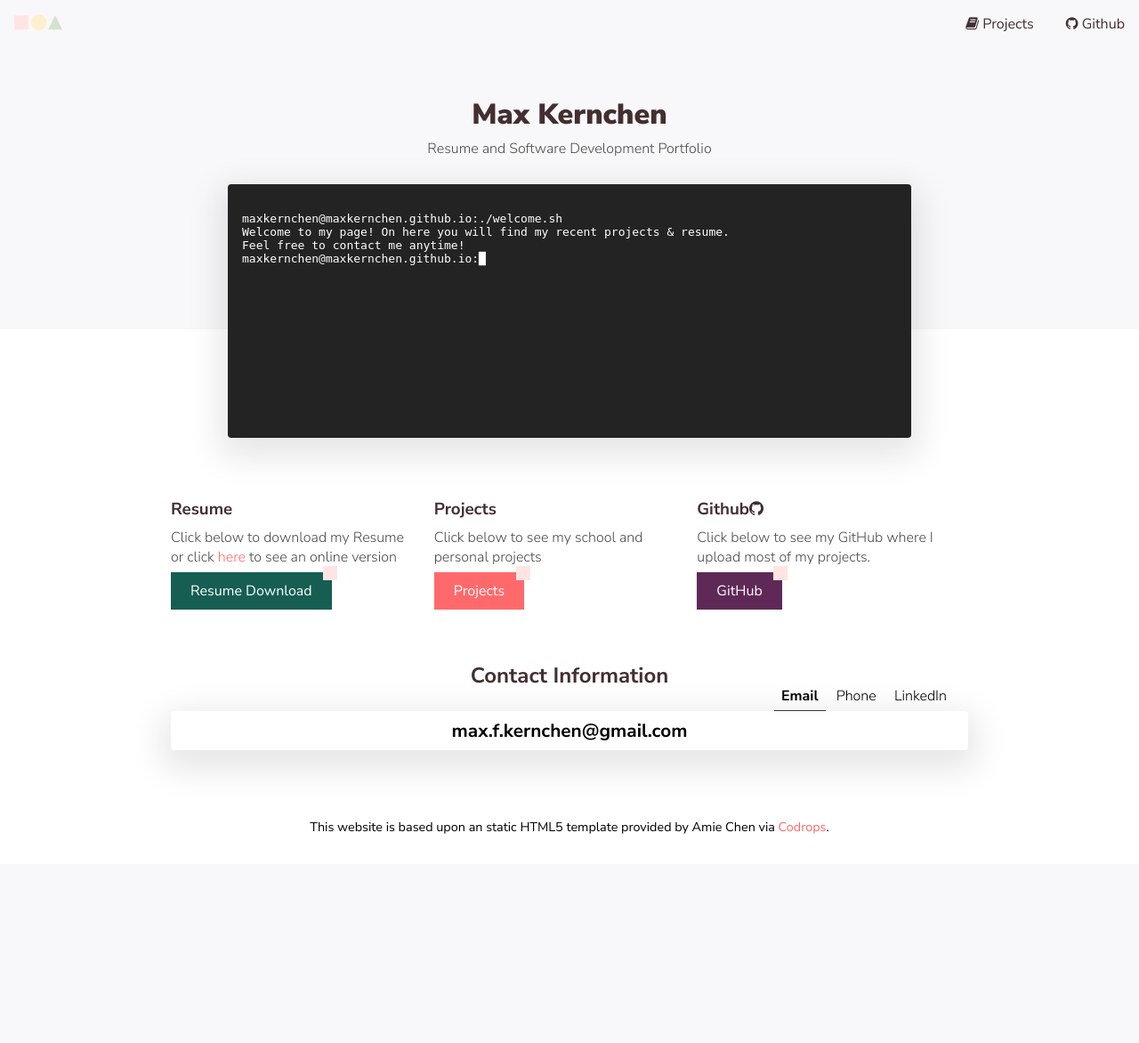
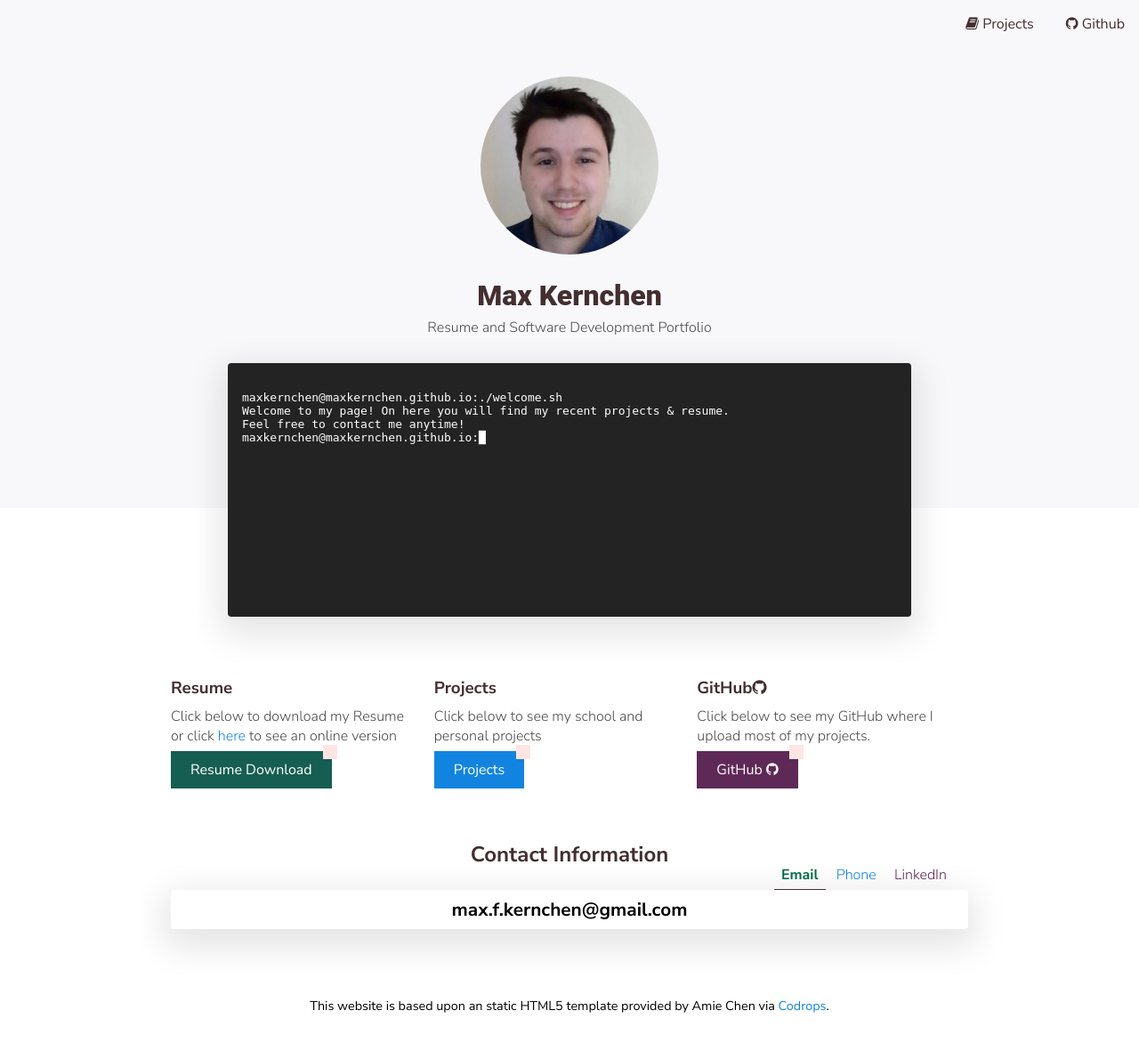
Before and after one commit to maxkernchen/maxkernchen.github.io, a PHP site: page / in a window 1280 px wide. Shown: the whole page at 89% size. Before the commit the page ends 937 px from the top, so only its background shows below. Run offline with PHP 8.4, Linux system fonts and the light colour scheme; some libraries are stand-ins or nearby versions.

Commit message:
Theme updates and additional projects added

```diff
--- a/index.html
+++ b/index.html
@@ -4,18 +4,20 @@
       <meta charset="utf-8">
       <meta name="description" content="">
       <meta name="viewport" content="width=device-width, initial-scale=1">
-      <title>Max Kernchen - Portfolio & Resume</title>
       <link rel="stylesheet" href="https://cdnjs.cloudflare.com/ajax/libs/font-awesome/4.7.0/css/font-awesome.min.css">
       <link href="https://fonts.googleapis.com/css?family=Nunito+Sans:300,400,600,700,800,900" rel="stylesheet">
       <link rel="stylesheet" href="https://cdnjs.cloudflare.com/ajax/libs/highlight.js/9.12.0/styles/railscasts.min.css">
       <link rel="stylesheet" href="scribbler-global.css">
-      <link rel="stylesheet" href="scribbler-landing.css">
+      <link rel="stylesheet" href="scribbler-landing.css"
+      <link rel="author" href="humans.txt">
 
-      <link rel="author" href="humans.txt">
+      <title>Max Kernchen - Portfolio & Resume</title>
+
+
   </head>
   <body>
     <nav>
-      <div class="logo"></div>
+      <div></div>
       <ul class="menu">
         <div class="menu__item toggle"><span></span></div>
         <li class="menu__item"><a href="projects.html" class="link link--dark"><i class="fa fa-book"></i> Projects</a></li>
@@ -23,12 +25,14 @@
       </ul>
     </nav>
     <div class="hero">
+        <img  src="profile.jpg" alt="Profile Picture" class="profile_pic">
       <h1 class="hero__title">Max Kernchen</h1>
+
       <p class="hero__description">Resume and Software Development Portfolio</p>
     </div>
     <div class="hero__terminal">
       <pre>
-        <!-- Place your demo code here -->
+
         <code class="shell-session demo">maxkernchen@maxkernchen.github.io:</code>
 
       </pre>
@@ -46,12 +50,12 @@
         <div class="feature__item">
           <h3 class="section__title">Projects</h3>
           <p>Click below to see my school and personal projects </p>
-          <a href="projects.html" class="button--primary">Projects</a>
+          <a href="projects.html" style="background-color:#1284df" class="button--primary">Projects</a>
         </div>
         <div class="feature__item">
-            <h3 class="section__title">Github<i class="fa fa-github"></i></h3>
+            <h3 class="section__title">GitHub<i class="fa fa-github"></i></h3>
             <p>Click below to see my GitHub where I upload most of my projects.</p>
-            <a href="https://github.com/maxkernchen" style="margin-left: 0px" class="button--github">GitHub</a>
+            <a href="https://github.com/maxkernchen" style="margin-left: 0px" class="button--github">GitHub <i class="fa fa-github"></i></a>
           </div>
       </div>
       <br>
@@ -60,9 +64,9 @@
         <h3 class="section__title" style="text-align: center;font-size: 1.5rem">Contact Information</h3>
         <div class="tab__container">
           <ul class="tab__menu">
-            <li class="tab active" data-tab="Email">Email</li>
-            <li class="tab" data-tab="Phone">Phone</li>
-            <li class="tab" data-tab="LinkedIn">LinkedIn</li>
+            <li class="tab active" style="color:#026b45" data-tab="Email">Email</li>
+            <li class="tab" style="color:#1284df" data-tab="Phone">Phone</li>
+            <li class="tab" style="color:#5e2957"data-tab="LinkedIn">LinkedIn</li>
           </ul>
          <div class="contact">
             <a class="tab__pane active Email" style="color:black" href="mailto:max.f.kernchen@gmail.com">max.f.kernchen@gmail.com</a>
--- a/scribbler-global.css
+++ b/scribbler-global.css
@@ -11,7 +11,7 @@
   --dark-gray-color: #444D56;
   --bg-color: #F8F8FA;
   --code-bg-color: #F0E8E8;
-  --link-color:rgb(192, 109, 98);
+  --link-color:rgb(18, 132, 223);
   --common-button-color: rgb(22, 94, 82);
   --github-button-color:rgb(94, 41, 87);
 }
@@ -22,6 +22,7 @@ html, body {
   margin: 0;
   font-family: 'Nunito Sans', sans-serif;
   background-color: white;
+
 }
 
 p {
@@ -235,7 +236,7 @@ hr {
 }
 
 .link--light {
-  color: var(--accent-color);
+  color: var(--link-color);
 }
 
 /* menu */
--- a/scribbler-landing.css
+++ b/scribbler-landing.css
@@ -27,6 +27,7 @@ nav {
 
 .hero__title {
   font-weight: 900;
+  font-family: 'Roboto', sans-serif;
   color: var(--primary-color);
 }
 
@@ -164,6 +165,12 @@ nav {
   margin: 3rem auto 2rem auto;
   text-align: center;
 }
+.profile_pic{
+
+  margin-left: auto;
+  margin-right: auto;
+  border-radius: 50%;
+}
 
 @media (max-width: 750px) {
   .hero__terminal {
@@ -187,4 +194,5 @@ nav {
   .keybinding {
     font-size: 0.8rem;
   }
+
 }
--- a/scribbler-doc.css
+++ b/scribbler-projects.css
@@ -64,13 +64,13 @@ html, body {
 }
 
 .doc__nav li:hover {
-  color: var(--primary-color-light);
+  color:#1284df;
   cursor: pointer;
   transition: color .3s ease-in-out;
 }
 
 .doc__nav .selected {
-  color: var(--accent-color);
+  color: #1284df;
   position: relative;
 }
 
@@ -79,7 +79,7 @@ html, body {
   content: "";
   width: 1rem;
   height: 1rem;
-  background-color: var(--accent-color);
+  background-color:rgb(94, 41, 87);
   left: -1.5rem;
   top: 0.3rem;
 }
--- a/scribbler.js
+++ b/scribbler.js
@@ -93,7 +93,7 @@ window.addEventListener("load", function() {
   }
 });
 
-//in page scrolling for documentaiton page
+//in page scrolling for project page
 var btns = getAll('.js-btn');
 var sections = getAll('.js-section');
 
```
Also changed, not shown: projects.html (+29 -7 lines), README.md (deleted), profile.jpg (added).
